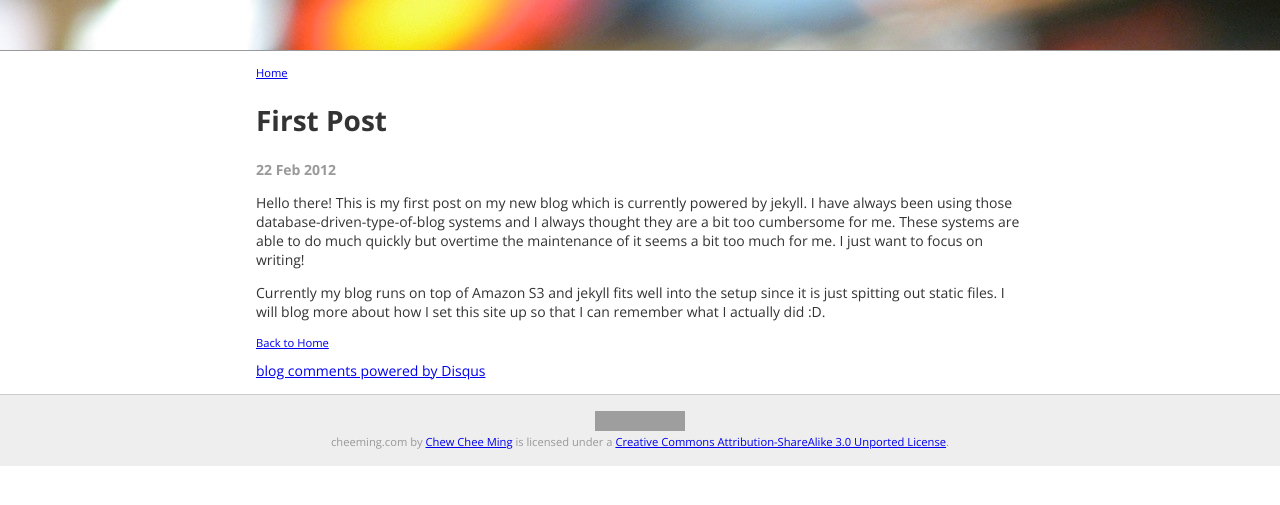
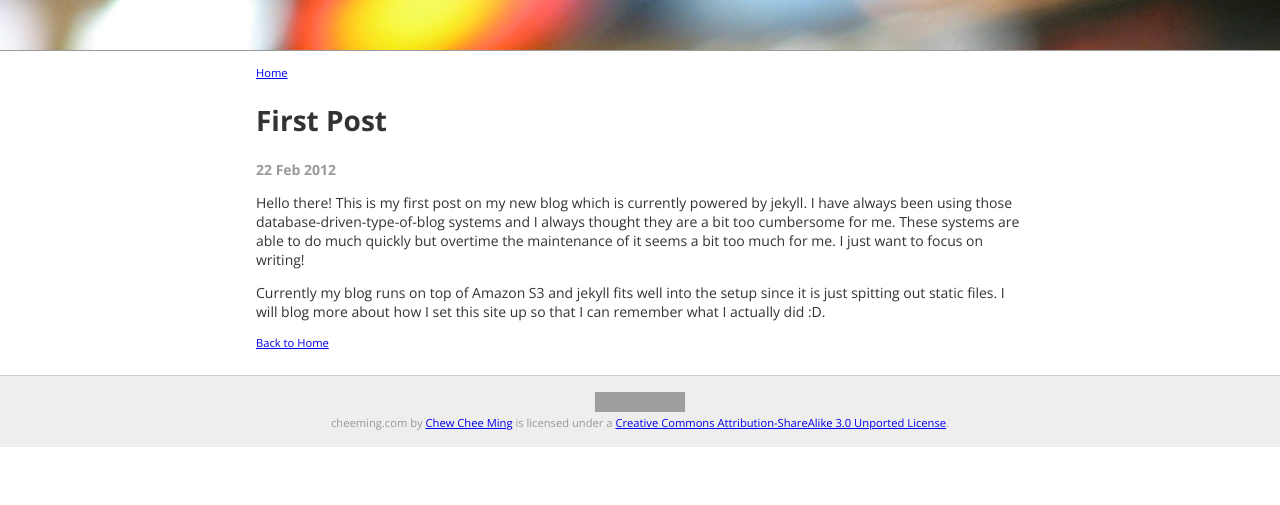
Before and after one commit to cheeming/www.cheeming.com, a Jekyll site: the page built from cheeming.com-jekyll/_posts/2012-02-22-first-post.md, in a window 1280 px wide. Shown: the top 505 px of the page. Built offline with Jekyll 4.4.1, drawn with Linux system fonts in a browser that asks for light colours; some web fonts are replaced; comment, search, counter and statistics services are not loaded; some of the changed lines change nothing that is shown; grey boxes are pictures that could not be loaded.

Commit message:
Add new disqud embed code

```diff
--- a/cheeming.com-jekyll/_layouts/post.html
+++ b/cheeming.com-jekyll/_layouts/post.html
@@ -13,14 +13,17 @@
 
 <!-- disqus comments -->
 <div id="disqus_thread"></div>
-<script type="text/javascript">
-    var disqus_shortname = 'cheeming'; // required: replace example with your forum shortname
-    /* * * DON'T EDIT BELOW THIS LINE * * */
-    (function() {
-        var dsq = document.createElement('script'); dsq.type = 'text/javascript'; dsq.async = true;
-        dsq.src = 'http://' + disqus_shortname + '.disqus.com/embed.js';
-        (document.getElementsByTagName('head')[0] || document.getElementsByTagName('body')[0]).appendChild(dsq);
+<script>
+    var disqus_config = function () {
+    this.page.url = window.location.href;
+    this.page.identifier = window.location.pathname;
+    };
+
+    (function() { // DON'T EDIT BELOW THIS LINE
+    var d = document, s = d.createElement('script');
+    s.src = 'https://cheeming.disqus.com/embed.js';
+    s.setAttribute('data-timestamp', +new Date());
+    (d.head || d.body).appendChild(s);
     })();
 </script>
-<noscript>Please enable JavaScript to view the <a href="http://disqus.com/?ref_noscript">comments powered by Disqus.</a></noscript>
-<a href="http://disqus.com" class="dsq-brlink">blog comments powered by <span class="logo-disqus">Disqus</span></a>
+<noscript>Please enable JavaScript to view the <a href="https://disqus.com/?ref_noscript">comments powered by Disqus.</a></noscript>
```
